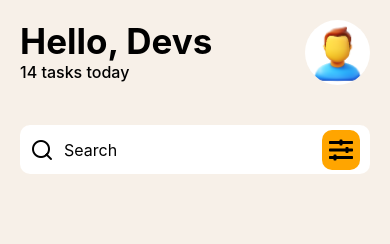
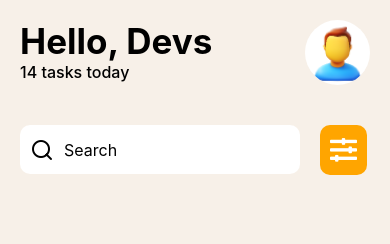
Before and after one commit to jaydenosafo/-rn-assignment3-11252890, a React Native app in the folder rn-assignment3-11252890/: screen / in a window 390 px wide. Shown: the top 244 px of the page. Built offline with nearby package versions, Linux system fonts and the light colour scheme.

Commit message:
updated app.js

```diff
--- a/rn-assignment3-11252890/App.js
+++ b/rn-assignment3-11252890/App.js
@@ -20,14 +20,16 @@ export default function App() {
         </View>
         <Image source={require('./assets/download.png')} style={styles.userIcon}/>
       </View>
+      <View style={styles.searchbarContainer}>
       <View style={styles.searchbar}>
         <Feather name="search" size={24} color="black" />
         <TextInput placeholder='Search' style={styles.searchText}/>
-        <View style={styles.slider}>
-        <FontAwesome5 name="sliders-h" size={24} color="black" />
-        </View>
+      </View>
+      <View style={styles.slider}>
+        <FontAwesome5 name="sliders-h" size={27} color="white" />
+      </View>
+      </View>
 
-      </View>
 
       <View style={styles.categories}>
         <Text style={styles.categoryHeader}>Categories</Text>
@@ -83,13 +85,17 @@ const styles = StyleSheet.create({
   headerSubText: {
     fontSize: 16,
     color: '#000',
-    fontWeight: 500
+    fontWeight: 450
   },
   userIcon: {
     width: 65,
     height: 65,
     borderRadius: 35,
     backgroundColor: '#fff'
+  },
+  searchbarContainer: {
+    flexDirection: 'row',
+    alignItems: 'center'
   },
   searchbar: {
     flexDirection: 'row',
@@ -100,6 +106,7 @@ const styles = StyleSheet.create({
     borderRadius: 10,
     marginVertical: 20,
     height: 49,
+    width: 280
   },
   searchText: {
     fontSize: 16,
@@ -109,8 +116,9 @@ const styles = StyleSheet.create({
   },
   slider: {
     backgroundColor: 'orange',
-    padding: 7,
+    padding: 10,
     borderRadius: 10,
+    height: 50
   },
   categoryHeader:{
     fontSize: 24,
```
